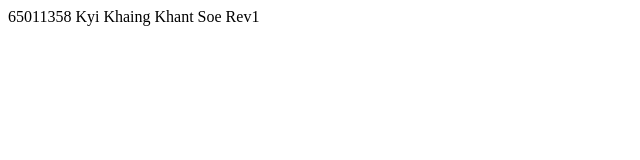
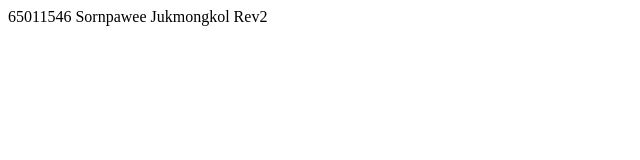
Before and after one commit to KhantSoe/git101_pk, a plain HTML site: page index.html in a window 1280 px wide. Shown: the full height of the page, 0-640 px from the left. Drawn offline with Linux system fonts and the light colour scheme.

Commit message:
Update index.html

```diff
--- a/index.html
+++ b/index.html
@@ -7,6 +7,6 @@
     <title>Document</title>
 </head>
 <body>
-    65011358 Kyi Khaing Khant Soe Rev1
+    65011546 Sornpawee Jukmongkol Rev2
 </body>
 </html>
```
